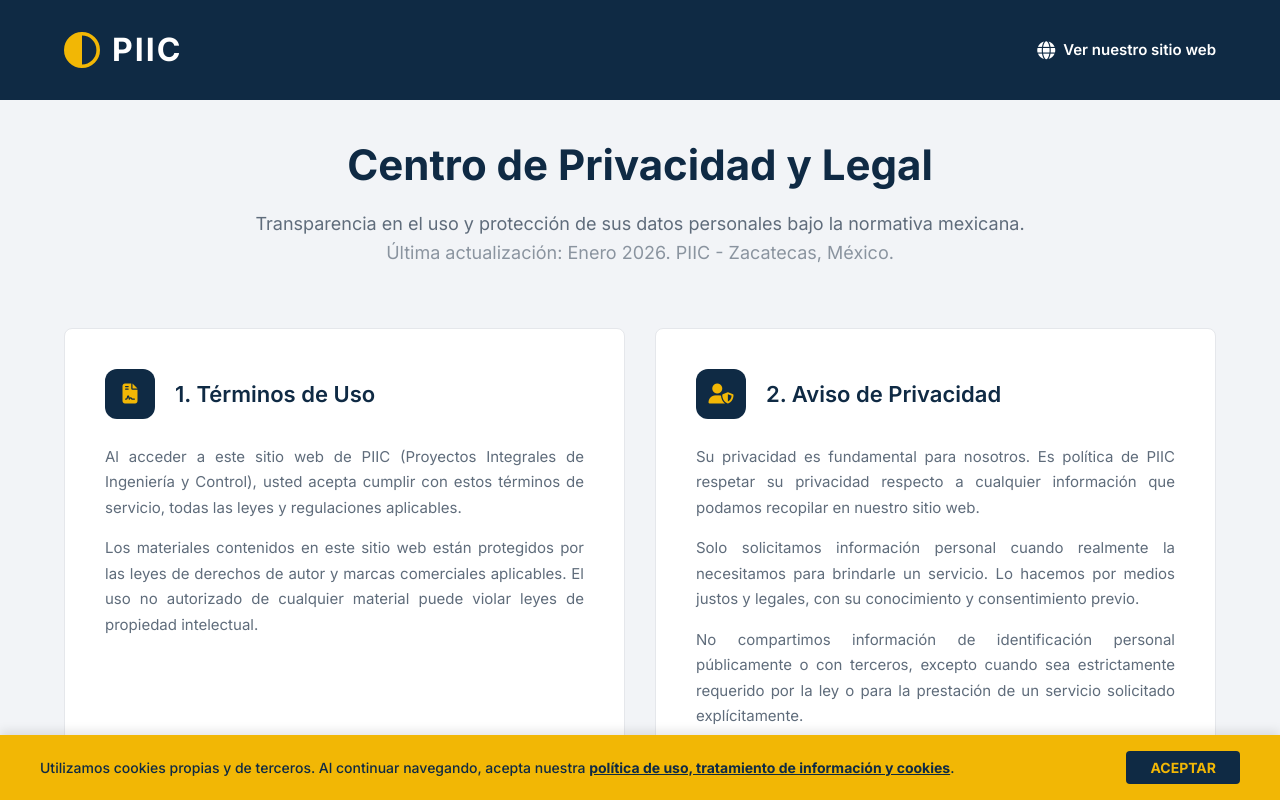
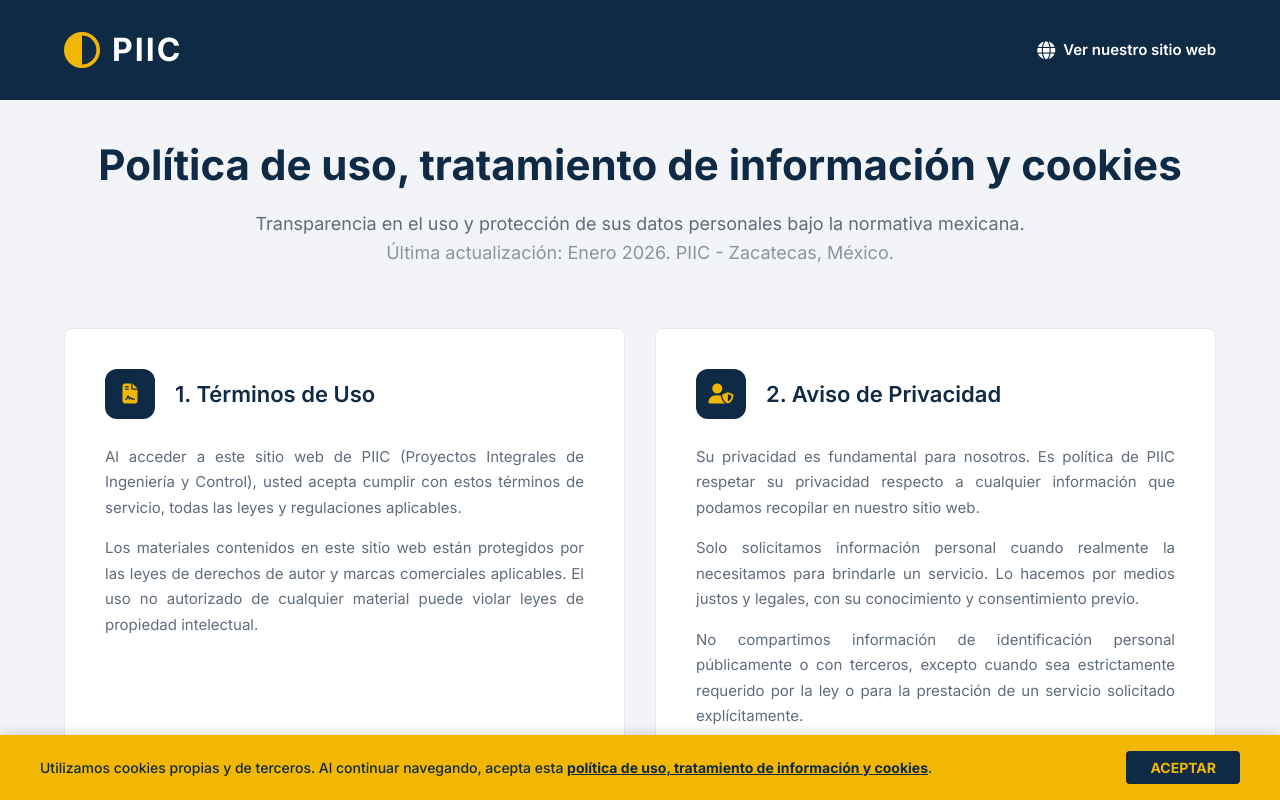
Before and after one commit to felipemiramontesr/piic, a React (Vite) app: page /politicas in a window 1280 px wide. Shown: the top 800 px of the page. Built offline with nearby package versions, Linux system fonts and the light colour scheme.

Commit message:
style: update privacy policy title and add conditional banner copy v1.6

```diff
--- a/src/components/CookieBanner.tsx
+++ b/src/components/CookieBanner.tsx
@@ -1,7 +1,10 @@
 import React, { useState } from 'react';
-import { Link } from 'react-router-dom';
+import { Link, useLocation } from 'react-router-dom';
 
 const CookieBanner: React.FC = () => {
+  const location = useLocation();
+  const isPolicyPage = location.pathname === '/politicas';
+
   const [isVisible, setIsVisible] = useState(() => {
     const consent = localStorage.getItem('piic_cookie_consent');
     return !consent;
@@ -18,7 +21,7 @@ const CookieBanner: React.FC = () => {
     <div className="cookie-banner">
       <div className="cookie-container">
         <div className="cookie-text">
-          Utilizamos cookies propias y de terceros. Al continuar navegando, acepta nuestra{' '}
+          Utilizamos cookies propias y de terceros. Al continuar navegando, acepta {isPolicyPage ? 'esta' : 'nuestra'}{' '}
           <Link to="/politicas" className="cookie-link">
             política de uso, tratamiento de información y cookies
           </Link>.
--- a/src/pages/PrivacyPolicy.tsx
+++ b/src/pages/PrivacyPolicy.tsx
@@ -33,7 +33,7 @@ const PrivacyPolicy: React.FC = () => {
 
       <main className="privacy-container">
         <div className="privacy-hero">
-          <h1>Centro de Privacidad y Legal</h1>
+          <h1>Política de uso, tratamiento de información y cookies</h1>
           <p>Transparencia en el uso y protección de sus datos personales bajo la normativa mexicana.</p>
           <p className="last-update">Última actualización: Enero 2026. PIIC - Zacatecas, México.</p>
         </div>
```
